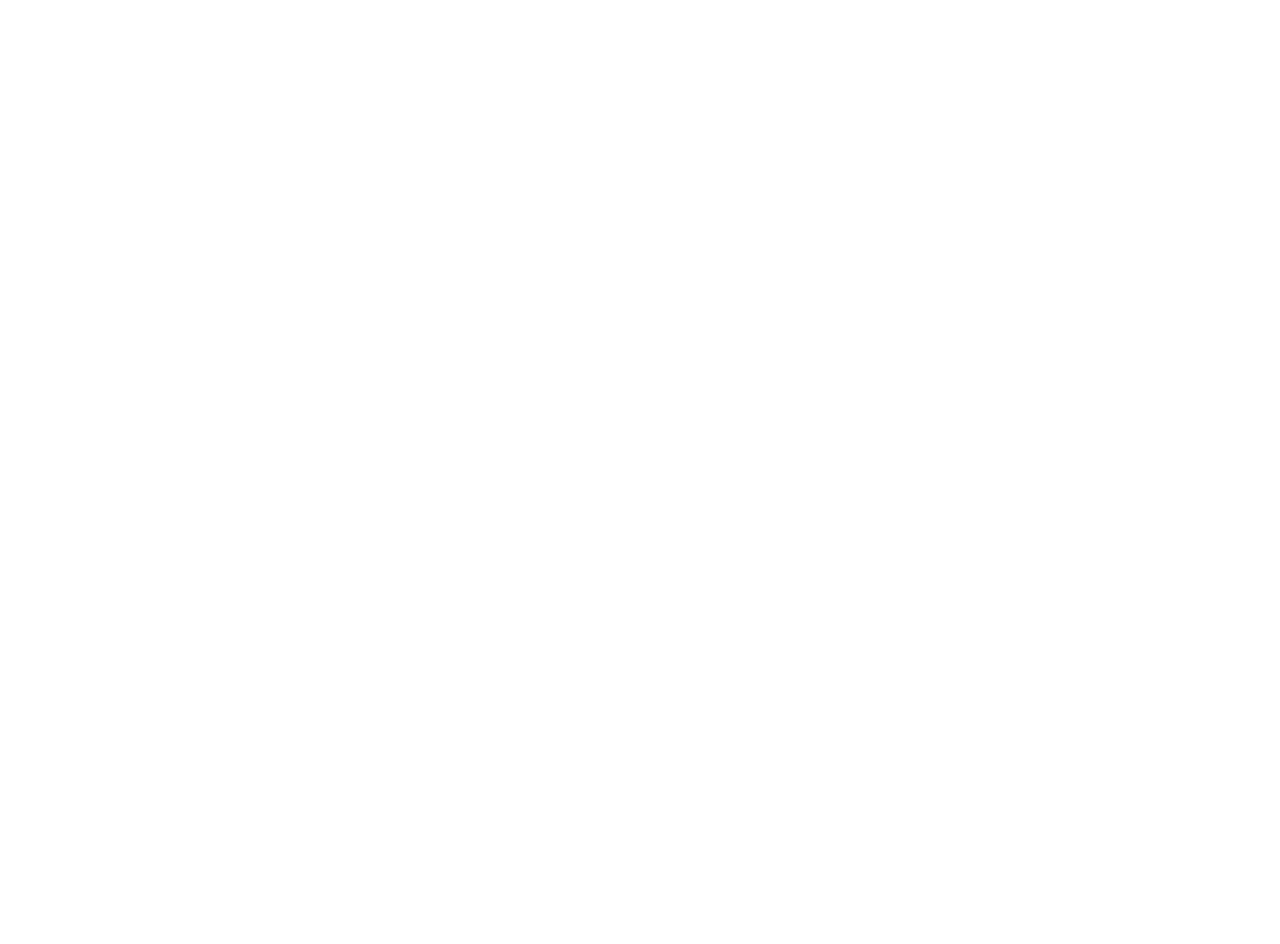
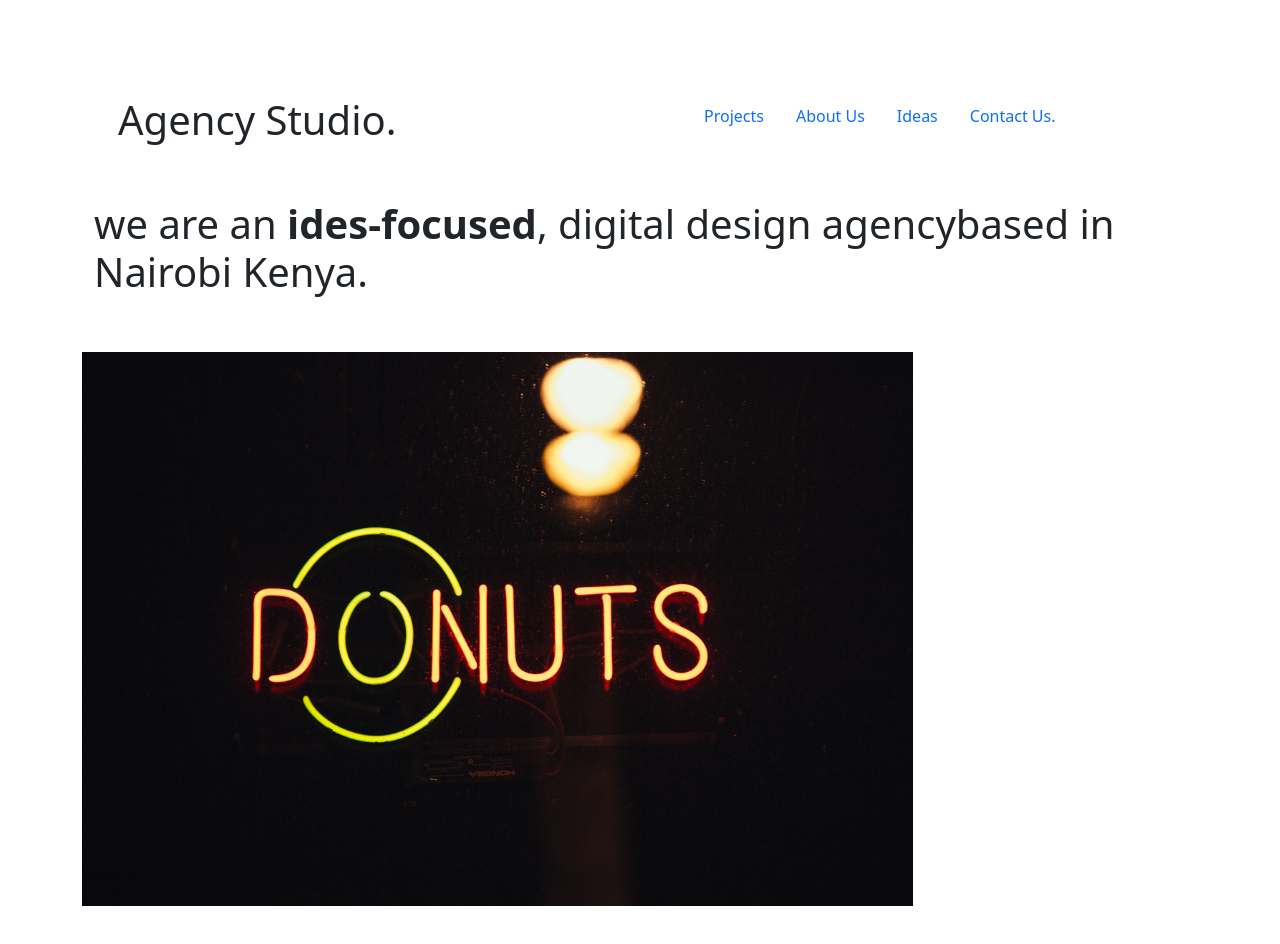
Before and after one commit to beloinstitute/agencyStudio, a plain HTML site: page about.html in a window 1280 px wide. Before the commit the page ends 800 px from the top, so only its background shows below. Drawn offline with Linux system fonts and the light colour scheme.

Commit message:
First commit

```diff
--- a/about.html
+++ b/about.html
@@ -16,14 +16,40 @@
 <body>
     <div class="container">
         <div class="row">
-            <div class="col-md-1"></div>
-            <div class="col-md-10"></div>
-            <div class="col-md-1"></div>
+            <div class="col-md-6 mt-5 p-5">
+                <h1>Agency Studio.</h1>
 
+            </div>
+            <div class="col-md-6 mt-5 p-5">
+                <ul class="nav nav-pills text-align-bottom">
+                    <li class="nav-item">
+                      <a class="nav-link" data-bs-toggle="pill"  href="#">Projects</a>
+                    </li>
+                    <li class="nav-item">
+                      <a class="nav-link" data-bs-toggle="pill"  href="#">About Us</a>
+                    </li>
+                    <li class="nav-item">
+                      <a class="nav-link" data-bs-toggle="pill"  href="#">Ideas</a>
+                    </li>
+                    <li class="nav-item">
+                      <a class="nav-link" data-bs-toggle="pill"  href="#">Contact Us.</a>
+                    </li>
+                  </ul>
+            </div>
+        </div>
 
+            <div class="container">
+                <div class="row typeStyles">
+                    <h1>we are an
+                        <strong>ides-focused</strong>, digital design agencybased in Nairobi Kenya.
+                    </h1>
+                </div>
+            </div>
+        <!--Show reel Container-->
+        <div class="row mt-5 mb-5 ">
+            <img src="aseets/media/dj-johnson-QOOIaaGB4pI-unsplash.jpg" class="image fluid" style="width:75%">
+        </div>
 
-        </div>
-        <div class="row"></div>
         <div class="row"></div>
         <div class="row"></div>
 
```
Also changed, not shown: aseets/media/dj-johnson-QOOIaaGB4pI-unsplash.jpg (added), aseets/media/mike-petrucci-c9FQyqIECds-unsplash.jpg (added).
